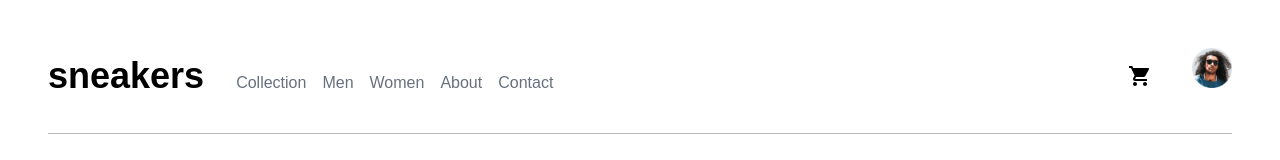
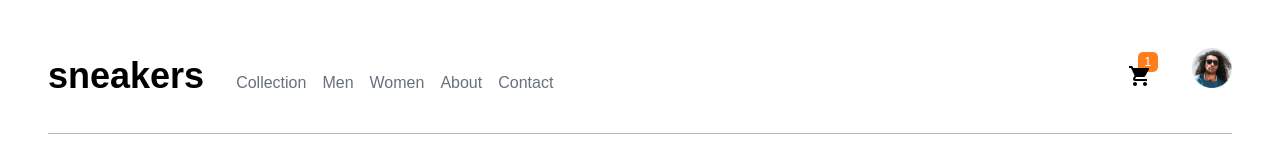
Before and after one commit to nonsoo/ecomm--app, a React (Create React App) app: page / in a window 1280 px wide. Both pictures are taken after a click on the button "Add to cart". Shown: the top 160 px of the page. Built offline with nearby package versions, Linux system fonts and the light colour scheme; a web font is replaced by a local one.

Commit message:
adds indicator to shop icon

```diff
--- a/src/components/Nav.jsx
+++ b/src/components/Nav.jsx
@@ -3,9 +3,12 @@ import { MdShoppingCart } from "react-icons/md";
 import ImageAvatar from "../images/image-avatar.png";
 
 import ShoppingCart from "./ShopCart";
+import { useSelector } from "react-redux";
 
 const Nav = () => {
   const [showCart, setShowCart] = useState(false);
+  const currQty = useSelector((state) => state.CartReducer.cart);
+
   return (
     <>
       <nav className="nav">
@@ -22,8 +25,11 @@ const Nav = () => {
             className="nav__Cart"
             onClick={() => setShowCart((state) => !state)}
           />
+          {currQty && <p className="currQtyIndicator">{currQty.currentQty}</p>}
+
           <img src={ImageAvatar} alt="logged in user" className="nav__Image" />
         </div>
+
         {showCart && <ShoppingCart />}
       </nav>
     </>
--- a/src/css/comps.css
+++ b/src/css/comps.css
@@ -33,7 +33,7 @@
 }
 
 .nav__Cart {
-  font-size: 1.5em;
+  font-size: 1.5rem;
 
   cursor: pointer;
 }
@@ -42,6 +42,25 @@
   height: 40px;
 
   margin-left: 2.5rem;
+}
+
+.nav__RightCon {
+  position: relative;
+}
+
+.currQtyIndicator {
+  background-color: var(--col-Prmy-orange);
+  color: var(--col-Sec-white);
+  position: absolute;
+
+  font-size: 0.75rem;
+  padding: 0.25em 0.55em;
+  border-radius: 5px;
+
+  bottom: 20px;
+  left: 10px;
+
+  z-index: -43;
 }
 
 .ProductSection {
```
